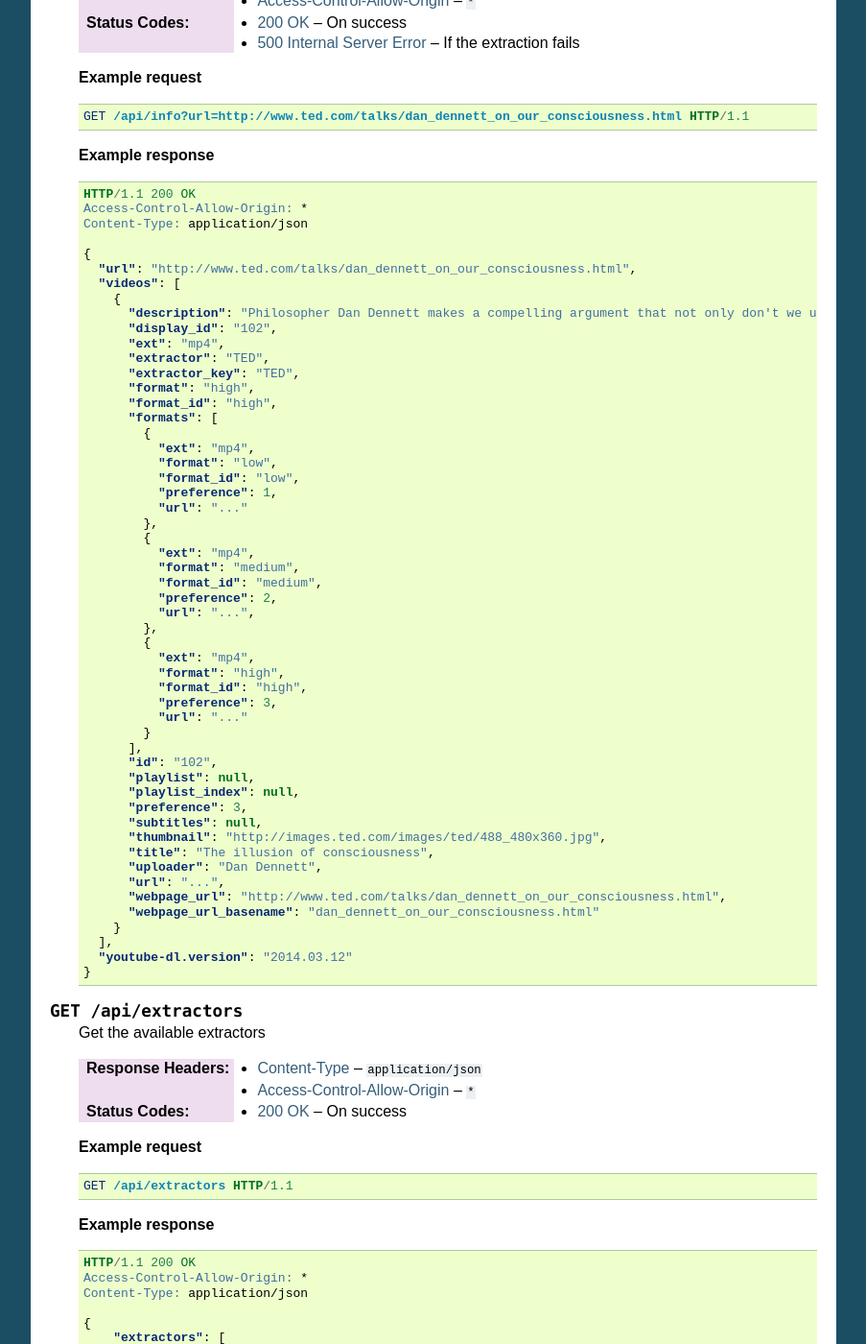
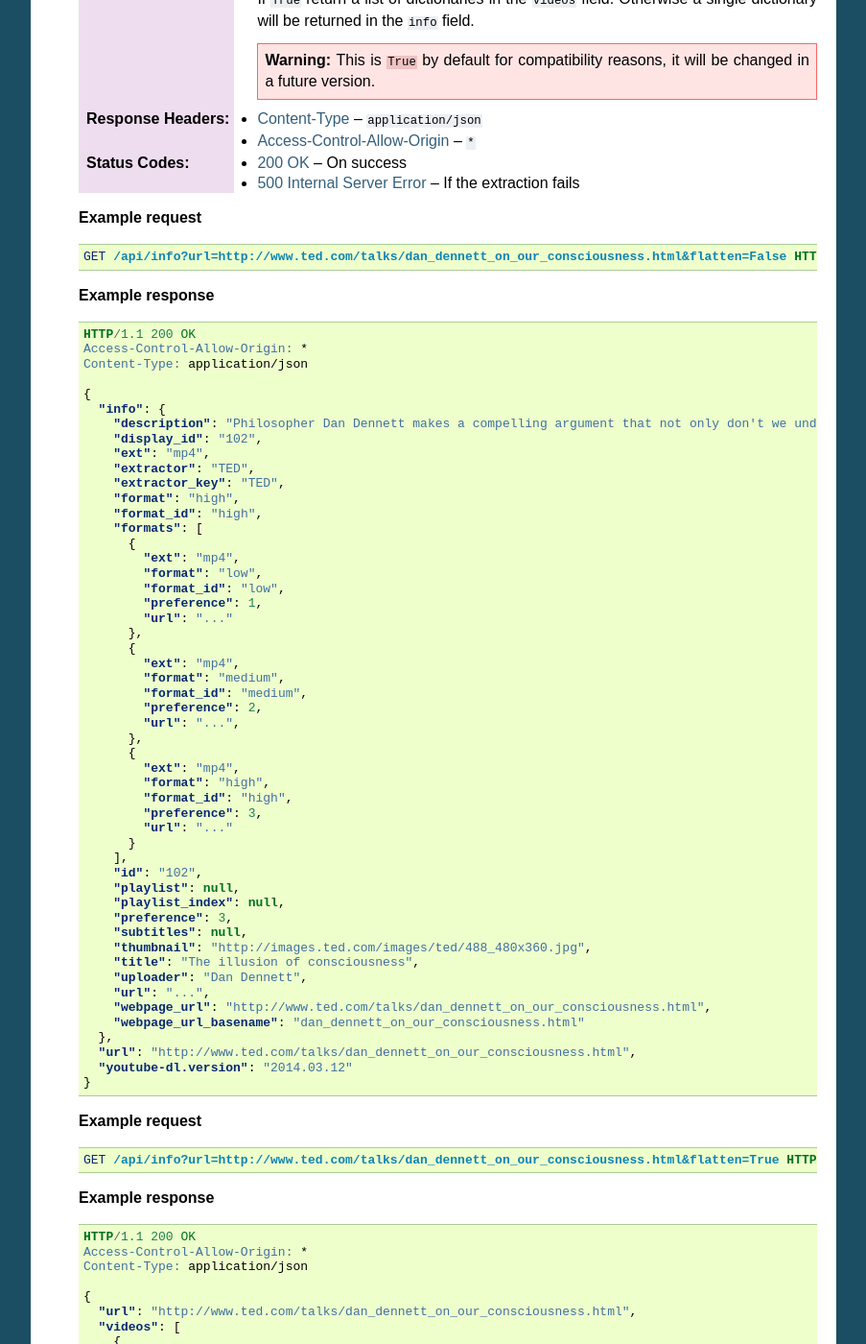
Before and after one commit to jaimeMF/youtube-dl-api-server, a Sphinx documentation site: the page built from docs/api.rst, in a window 1280 px wide and 1400 px high, scrolled down 375 px. Shown: the whole window at 96% size, without its empty margins (198-1101 px from the left). Built offline with Sphinx 7.4.7, drawn with Linux system fonts in a browser that asks for light colours; some of the changed text lies outside the part shown.

Commit message:
Add `flatten` option to `/api/info`
If False it will return a single dictionary, otherwise it will follow the old behaviour.
It's True by default to keep backwards compatibility, it will change in a future version.

```diff
--- a/CHANGELOG.rst
+++ b/CHANGELOG.rst
@@ -8,3 +8,4 @@ Version 0.1
 - The endpoint for getting the video information is now ``/api/info``.
   ``/api/`` redirects now to it, but it's deprecated and will be removed in a future version.
 - The server can be run now with ``python -m youtube_dl_server``.
+- Added ``flatten`` option to ``/api/info`` to select between a single dictionary result or a list of videos, it's ``True`` by default.
--- a/docs/api.rst
+++ b/docs/api.rst
@@ -16,6 +16,10 @@ API methods
     Get the video information
 
     :query url: The video url
+    :query boolean flatten: If ``True`` return a list of dictionaries in the ``videos`` field.
+        Otherwise a single dictionary will be returned in the ``info`` field.
+
+        .. warning:: This is ``True`` by default for compatibility reasons, it will be changed in a future version.
     :resheader Content-Type: ``application/json``
     :resheader Access-Control-Allow-Origin: ``*``
 
@@ -26,11 +30,21 @@ API methods
 
     .. sourcecode:: http
 
-        GET /api/info?url=http://www.ted.com/talks/dan_dennett_on_our_consciousness.html HTTP/1.1
+        GET /api/info?url=http://www.ted.com/talks/dan_dennett_on_our_consciousness.html&flatten=False HTTP/1.1
 
     **Example response**
 
     .. include:: example_info.rst.inc
+
+    |ex-request|
+
+    .. sourcecode:: http
+
+        GET /api/info?url=http://www.ted.com/talks/dan_dennett_on_our_consciousness.html&flatten=True HTTP/1.1
+
+    **Example response**
+
+    .. include:: example_info_flatten.rst.inc
 
 
 .. http:get:: /api/extractors
--- a/docs/example_info.rst.inc
+++ b/docs/example_info.rst.inc
@@ -5,9 +5,7 @@
     Content-Type: application/json
 
     {
-      "url": "http://www.ted.com/talks/dan_dennett_on_our_consciousness.html",
-      "videos": [
-        {
+      "info": {
         "description": "Philosopher Dan Dennett makes a compelling argument that not only don't we understand our own consciousness, but that half the time our brains are actively fooling us.",
         "display_id": "102",
         "ext": "mp4",
@@ -49,7 +47,7 @@
         "url": "...",
         "webpage_url": "http://www.ted.com/talks/dan_dennett_on_our_consciousness.html",
         "webpage_url_basename": "dan_dennett_on_our_consciousness.html"
-        }
-      ],
+      },
+      "url": "http://www.ted.com/talks/dan_dennett_on_our_consciousness.html",
       "youtube-dl.version": "2014.03.12"
     }
--- /dev/null
+++ b/docs/example_info_flatten.rst.inc
@@ -0,0 +1,55 @@
+.. sourcecode:: http
+
+    HTTP/1.1 200 OK
+    Access-Control-Allow-Origin: *
+    Content-Type: application/json
+
+    {
+      "url": "http://www.ted.com/talks/dan_dennett_on_our_consciousness.html",
+      "videos": [
+        {
+          "description": "Philosopher Dan Dennett makes a compelling argument that not only don't we understand our own consciousness, but that half the time our brains are actively fooling us.",
+          "display_id": "102",
+          "ext": "mp4",
+          "extractor": "TED",
+          "extractor_key": "TED",
+          "format": "high",
+          "format_id": "high",
+          "formats": [
+            {
+              "ext": "mp4",
+              "format": "low",
+              "format_id": "low",
+              "preference": 1,
+              "url": "..."
+            },
+            {
+              "ext": "mp4",
+              "format": "medium",
+              "format_id": "medium",
+              "preference": 2,
+              "url": "...",
+            },
+            {
+              "ext": "mp4",
+              "format": "high",
+              "format_id": "high",
+              "preference": 3,
+              "url": "..."
+            }
+          ],
+          "id": "102",
+          "playlist": null,
+          "playlist_index": null,
+          "preference": 3,
+          "subtitles": null,
+          "thumbnail": "http://images.ted.com/images/ted/488_480x360.jpg",
+          "title": "The illusion of consciousness",
+          "uploader": "Dan Dennett",
+          "url": "...",
+          "webpage_url": "http://www.ted.com/talks/dan_dennett_on_our_consciousness.html",
+          "webpage_url_basename": "dan_dennett_on_our_consciousness.html"
+        }
+      ],
+      "youtube-dl.version": "2014.03.12"
+    }
```
Also changed, not shown: 2 other files. Lines whose indentation alone changed are shown as unchanged.
